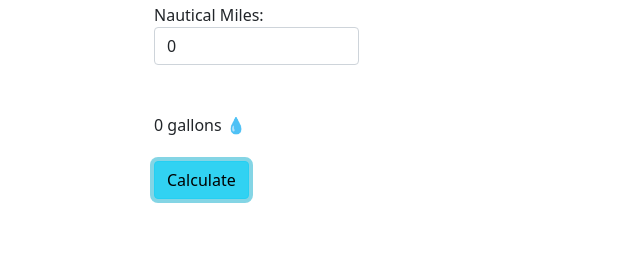
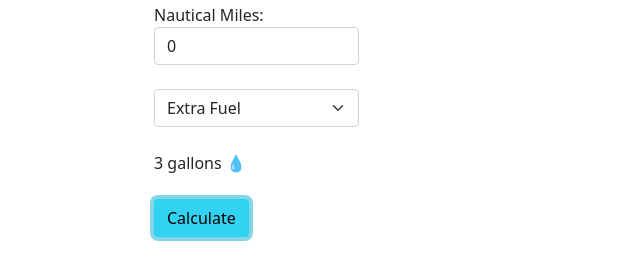
Before and after one commit to kieran-murphy/fuelCalculator, a plain HTML site: page index.html in a window 1280 px wide. Both pictures are taken after a click on the button "Calculate". Shown: the part 309-588 px from the top of the page, without its empty margins (102-742 px from the left). Drawn offline with nearby package versions, Linux system fonts and the light colour scheme.

Commit message:
added extra fuel

```diff
--- a/index.html
+++ b/index.html
@@ -14,8 +14,13 @@
             <h1> Fuel Calculator ✈️</h1>
             <div class="inputs">
                 <label for="min">Nautical Miles:</label>
-                <input type="number" id="min" name="min" placeholder="Enter miles" class="form-control" value=0><br><br>
+                <input type="number" id="min" name="min" placeholder="Enter miles" class="form-control" value=0><br>
+                <select class="form-select" aria-label="Default select example" id="extra" name="cars">
+                    <option value="extra_true" selected>Extra Fuel</option>
+                    <option value="extra_false">No Extra Fuel</option>
+                </select>
             </div>
+            <br>
             <span id=random-number>0</span> <span> gallons 💧</span>
             <br>
             <br>
--- a/script.js
+++ b/script.js
@@ -2,7 +2,7 @@ const numberGenerator = document.getElementById("random-number");
 const button = document.getElementById("btn");
 const error = document.querySelector(".error");
 const minInput = document.getElementById("min");
-const maxInput = document.getElementById("max");
+const extraInput = document.getElementById("extra");
 
 var min = 0;
 
@@ -11,8 +11,15 @@ var min = 0;
 function checkValid(){
 
     miles = minInput.value;
-    fuel = Math.ceil(miles * 0.48823529)
-    numberGenerator.innerHTML = fuel;
+    extra_fuel = extraInput.value;
+    if (extra_fuel === 'extra_false') {
+        fuel = Math.ceil(miles * 0.48823529)
+        numberGenerator.innerHTML = fuel;
+    } else if (extra_fuel === 'extra_true') {
+        fuel = Math.ceil(miles * 0.48823529) + 3
+        numberGenerator.innerHTML = fuel;
+    }
+
 
 }
 
--- a/styles.css
+++ b/styles.css
@@ -6,3 +6,7 @@
 .form-control {
     width: 20%;
 }
+
+.form-select {
+    width: 20%;
+}
```
